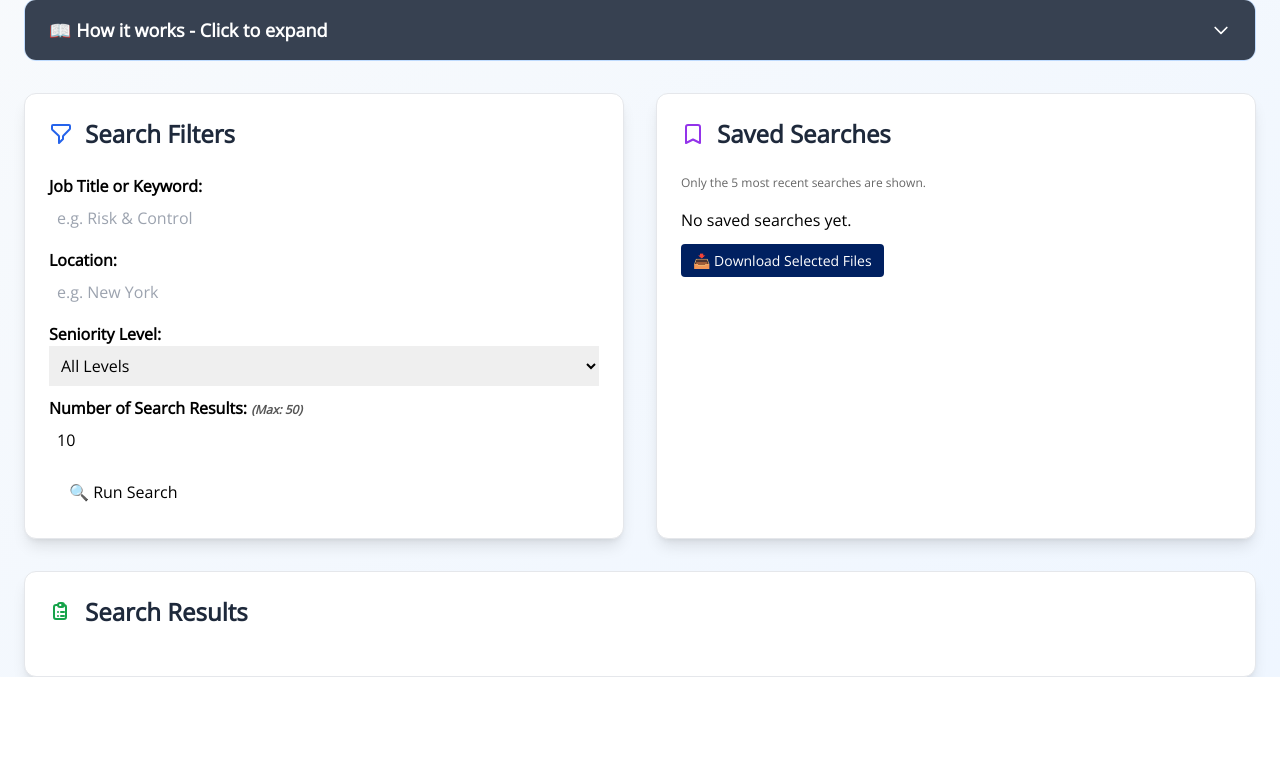
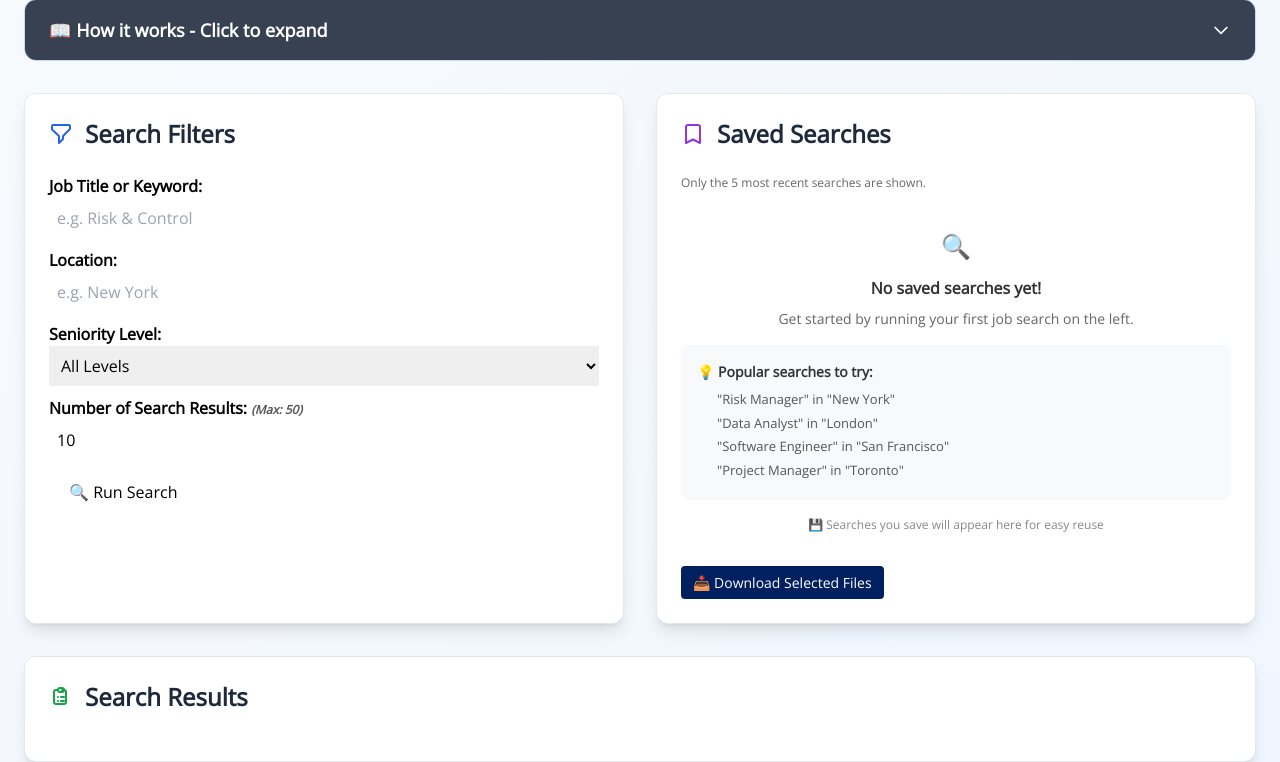
Before and after one commit to Frameit12/jobs_scraper, a Flask app: page / in a window 1280 px wide. Shown: the part 149-911 px from the top of the page. Before the commit the page ends 826 px from the top, so only its background shows below. Run offline with Flask 3, Linux system fonts and the light colour scheme; the visitor is signed in with stand-in values (Sample User, id 1); tables that the repository leaves empty hold one stand-in row (values such as "Sample post"); parts of the project's set-up code (start-up, migrations or seed data) failed here and were passed over; some libraries are stand-ins or nearby versions.

Commit message:
Update saved_searches.html

```diff
--- a/templates/partials/saved_searches.html
+++ b/templates/partials/saved_searches.html
@@ -74,5 +74,24 @@
   {% endfor %}
 </ul>
 {% else %}
-<p>No saved searches yet.</p>
+<!-- Empty State Content -->
+<div style="text-align: center; padding: 20px 0; color: #666;">
+  <div style="font-size: 24px; margin-bottom: 12px;">🔍</div>
+  <h4 style="color: #333; margin-bottom: 8px; font-weight: 600;">No saved searches yet!</h4>
+  <p style="margin-bottom: 16px; font-size: 14px;">Get started by running your first job search on the left.</p>
+
+  <div style="background: #f8f9fa; border-radius: 8px; padding: 16px; margin: 16px 0; text-align: left;">
+    <div style="font-weight: 600; color: #333; margin-bottom: 8px; font-size: 14px;">💡 Popular searches to try:</div>
+    <ul style="margin: 0; padding-left: 20px; font-size: 13px; color: #555;">
+      <li style="margin-bottom: 4px;">"Risk Manager" in "New York"</li>
+      <li style="margin-bottom: 4px;">"Data Analyst" in "London"</li>
+      <li style="margin-bottom: 4px;">"Software Engineer" in "San Francisco"</li>
+      <li style="margin-bottom: 4px;">"Project Manager" in "Toronto"</li>
+    </ul>
+  </div>
+
+  <p style="font-size: 12px; color: #888; margin-top: 16px;">
+    💾 Searches you save will appear here for easy reuse
+  </p>
+</div>
 {% endif %}
```
